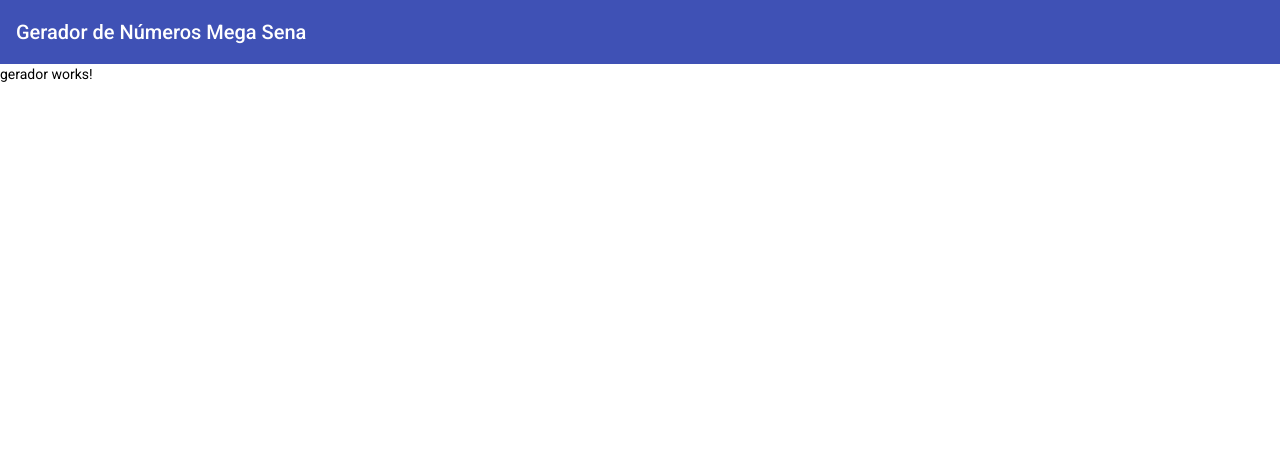
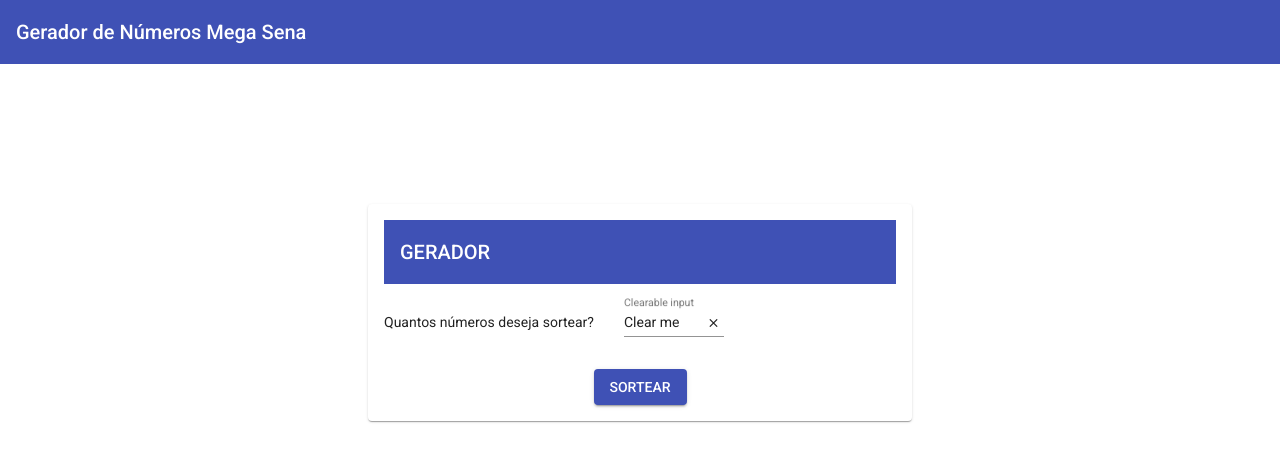
Before and after one commit to renatodev95/mega-sena, an Angular app in the folder mega-sena-frontend/: page /gerador in a window 1280 px wide. Shown: the top 462 px of the page. Built offline with nearby package versions, Linux system fonts and the light colour scheme.

Commit message:
iniciando geracao de numeros no frontend

```diff
--- a/mega-sena-frontend/src/app/app.module.ts
+++ b/mega-sena-frontend/src/app/app.module.ts
@@ -1,4 +1,5 @@
 import { NgModule } from '@angular/core';
+import { FormsModule } from '@angular/forms';
 import { MatToolbarModule } from '@angular/material/toolbar';
 import { BrowserModule } from '@angular/platform-browser';
 import { BrowserAnimationsModule } from '@angular/platform-browser/animations';
@@ -14,7 +15,8 @@
     BrowserModule,
     AppRoutingModule,
     BrowserAnimationsModule,
-    MatToolbarModule
+    MatToolbarModule,
+    FormsModule
   ],
   providers: [],
   bootstrap: [AppComponent]
--- a/mega-sena-frontend/src/app/gerador/gerador/gerador.component.html
+++ b/mega-sena-frontend/src/app/gerador/gerador/gerador.component.html
@@ -1 +1,22 @@
-<p>gerador works!</p>
+<mat-card>
+  <mat-toolbar color="primary">GERADOR</mat-toolbar>
+
+  <mat-card-content class="card-content">
+    <span body-2>Quantos números deseja sortear?</span>
+    <mat-form-field class="example-form-field">
+      <mat-label>Clearable input</mat-label>
+      <input matInput type="text" [(ngModel)]="value">
+      <button *ngIf="value" matSuffix mat-icon-button aria-label="Clear" (click)="value=''">
+        <mat-icon>close</mat-icon>
+      </button>
+    </mat-form-field>
+  </mat-card-content>
+
+  <div align="center">
+    <button mat-raised-button color="primary" (click)="sortear()">SORTEAR</button>
+  </div>
+
+  <ul *ngIf="lista.length > 0" align="center" class="lista">
+    <span class="zSMazd UHlKbe" style="color:#ffffff;background-color:#3F51B5" *ngFor="let item of lista">{{item}}</span>
+  </ul>
+</mat-card>
--- a/mega-sena-frontend/src/app/gerador/gerador/gerador.component.scss
+++ b/mega-sena-frontend/src/app/gerador/gerador/gerador.component.scss
@@ -0,0 +1,47 @@
+mat-card {
+  max-width: 40%;
+  margin: 10em auto;
+}
+
+mat-toolbar {
+  text-align: center;
+}
+
+.example-form-field {
+  width: 100px;
+  margin-left: 30px;
+}
+
+.card-content {
+  margin: 1em auto;
+  align-items: center;
+}
+
+.button {
+  justify-content: center;
+}
+
+.zSMazd.UHlKbe {
+  margin: 0 8px 0 0;
+  letter-spacing: 2px;
+  padding: 0 0 0 2px;
+  width: 55px;
+  height: 55px;
+  font-size: 30px;
+  line-height: 55px;
+}
+
+.zSMazd {
+  border-radius: 50%;
+  display: inline-block;
+  position: relative;
+  vertical-align: middle;
+  text-align: center;
+  box-sizing: border-box;
+  font-family: arial, sans-serif-light, sans-serif;
+  font-weight: 300;
+}
+
+.lista {
+  padding-top: 2em;
+}
--- a/mega-sena-frontend/src/app/gerador/gerador/gerador.component.ts
+++ b/mega-sena-frontend/src/app/gerador/gerador/gerador.component.ts
@@ -7,9 +7,18 @@
 })
 export class GeradorComponent implements OnInit {
 
+  value = 'Clear me';
+  lista: Number[] = []
+
   constructor() { }
 
   ngOnInit(): void {
   }
 
+  sortear() {
+    this.lista = []
+    for (let i=0; i<6;i++) {
+      this.lista.push(Math.floor(Math.random() * 60) + 1);
+    }
+  }
 }
```
Also changed, not shown: mega-sena-frontend/src/app/gerador/gerador.module.ts (+14 -2 lines).
